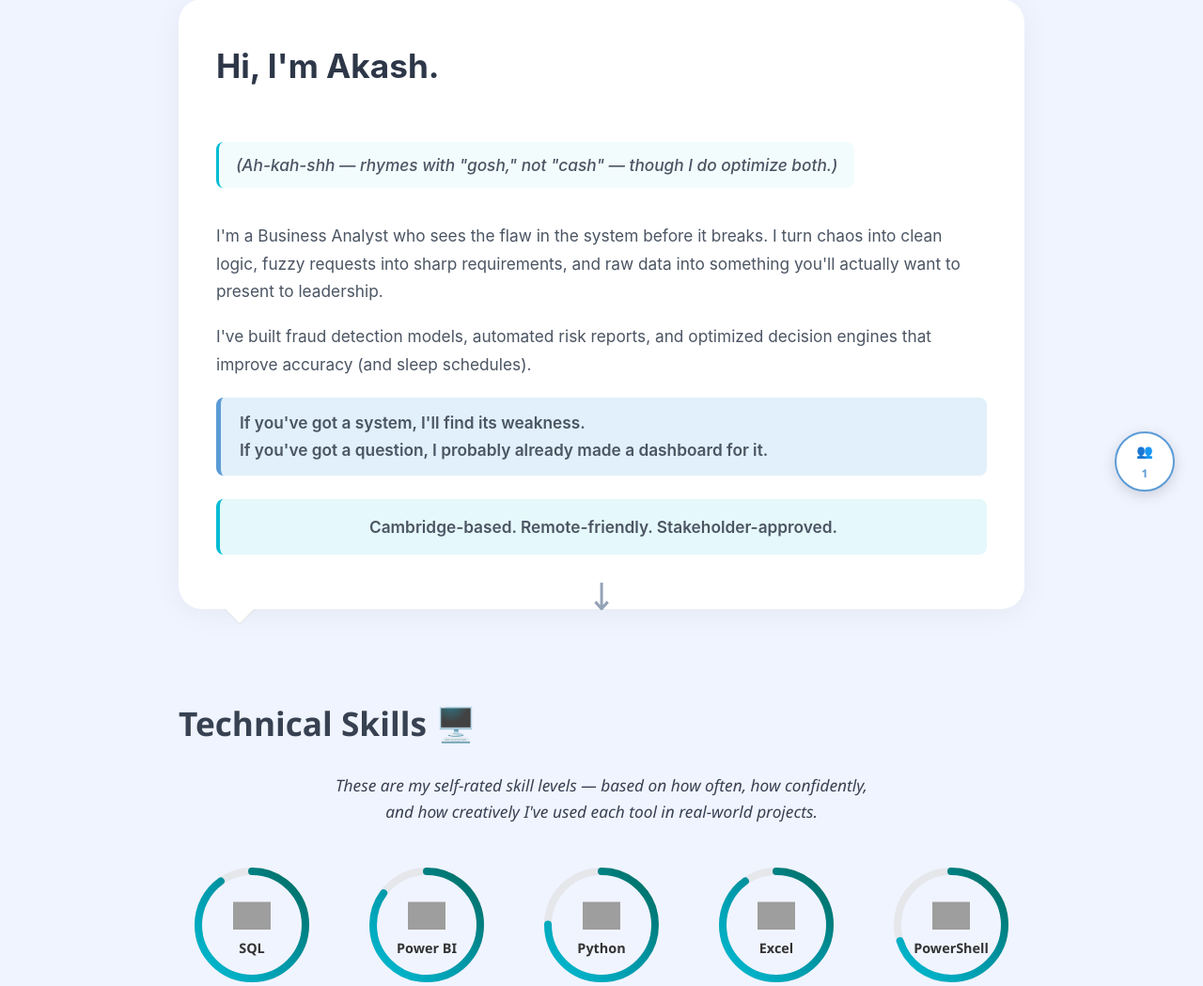
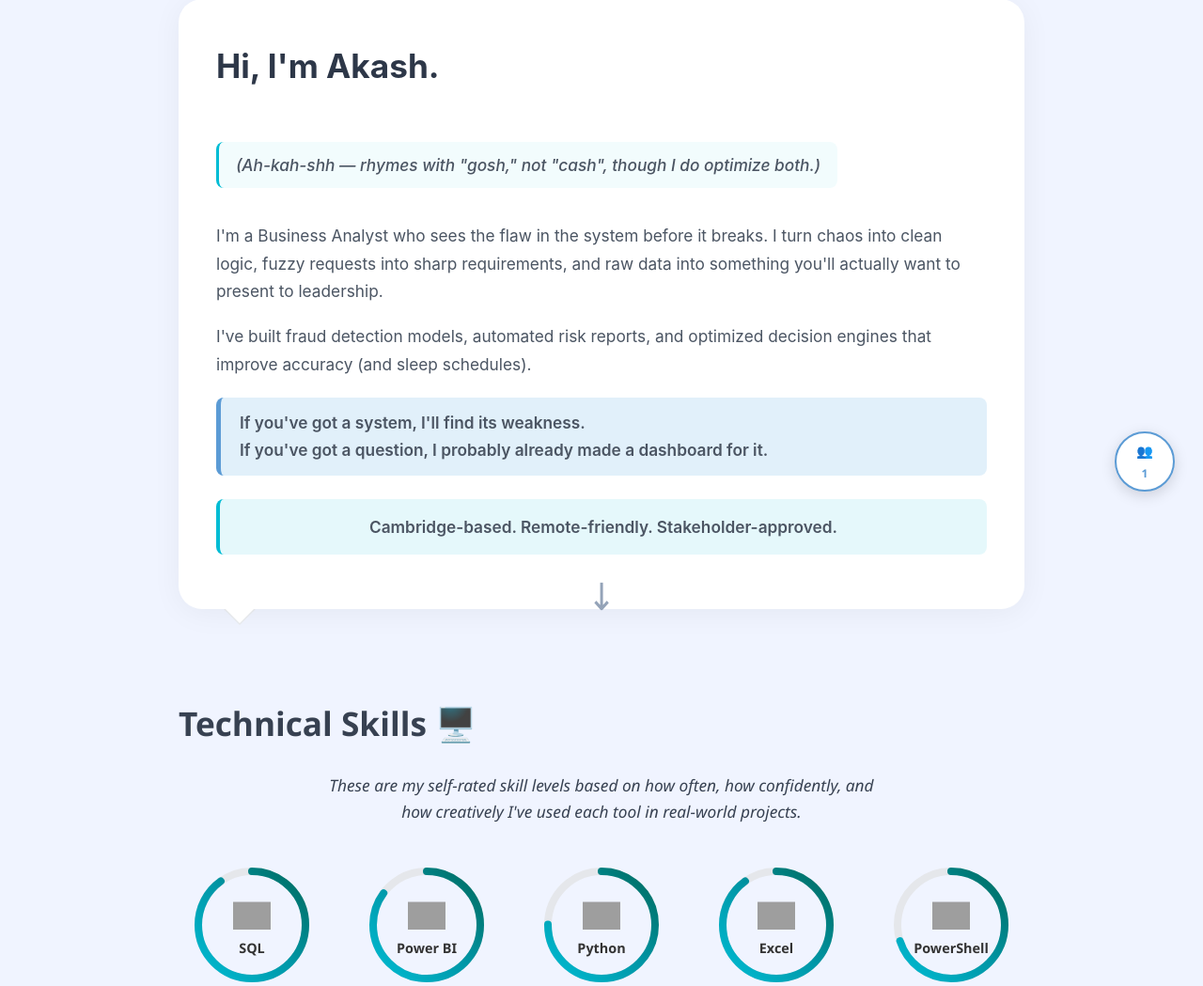
Before and after one commit to holygrail0063/akash-portfolio, a Flask app: page / in a window 1280 px wide. Shown: the part 247-1296 px from the top of the page at 94% size. Run offline with Flask 2, Linux system fonts and the light colour scheme; some libraries are stand-ins or nearby versions; grey boxes are pictures that could not be loaded.

Commit message:
Update index.html

```diff
--- a/templates/index.html
+++ b/templates/index.html
@@ -37,7 +37,7 @@
                     <span class="cursor">|</span>
                 </div>
                 <div class="bubble-content" id="bubble-content">
-                    <p class="pronunciation">(Ah-kah-shh — rhymes with "gosh," not "cash" — though I do optimize both.)</p>
+                    <p class="pronunciation">(Ah-kah-shh — rhymes with "gosh," not "cash", though I do optimize both.)</p>
 
                     <p>I'm a Business Analyst who sees the flaw in the system before it breaks. I turn chaos into clean logic, fuzzy requests into sharp requirements, and raw data into something you'll actually want to present to leadership.</p>
 
@@ -59,7 +59,7 @@
     <section id="tools" class="section">
         <h1>Technical Skills 🖥️</h1>
         <div class="tools-intro">
-            <p>These are my self-rated skill levels — based on how often, how confidently, and how creatively I've used each tool in real-world projects.</p>
+            <p>These are my self-rated skill levels based on how often, how confidently, and how creatively I've used each tool in real-world projects.</p>
         </div>
         <div class="skills-container">
             <div class="skill-grid">
```
